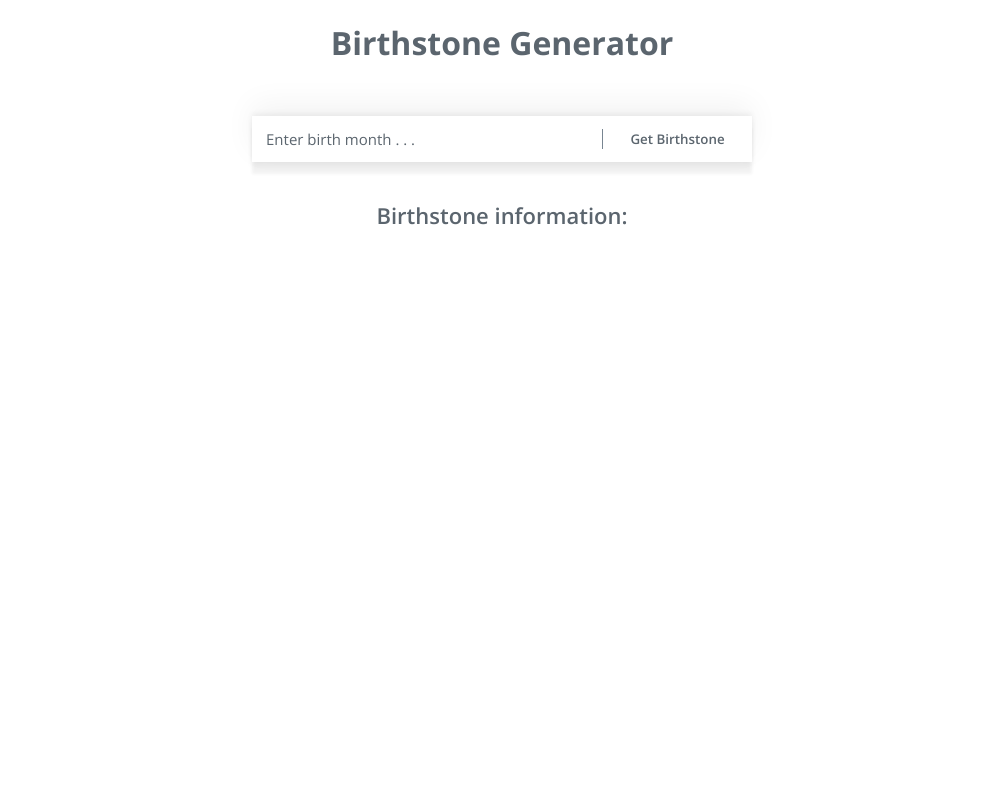
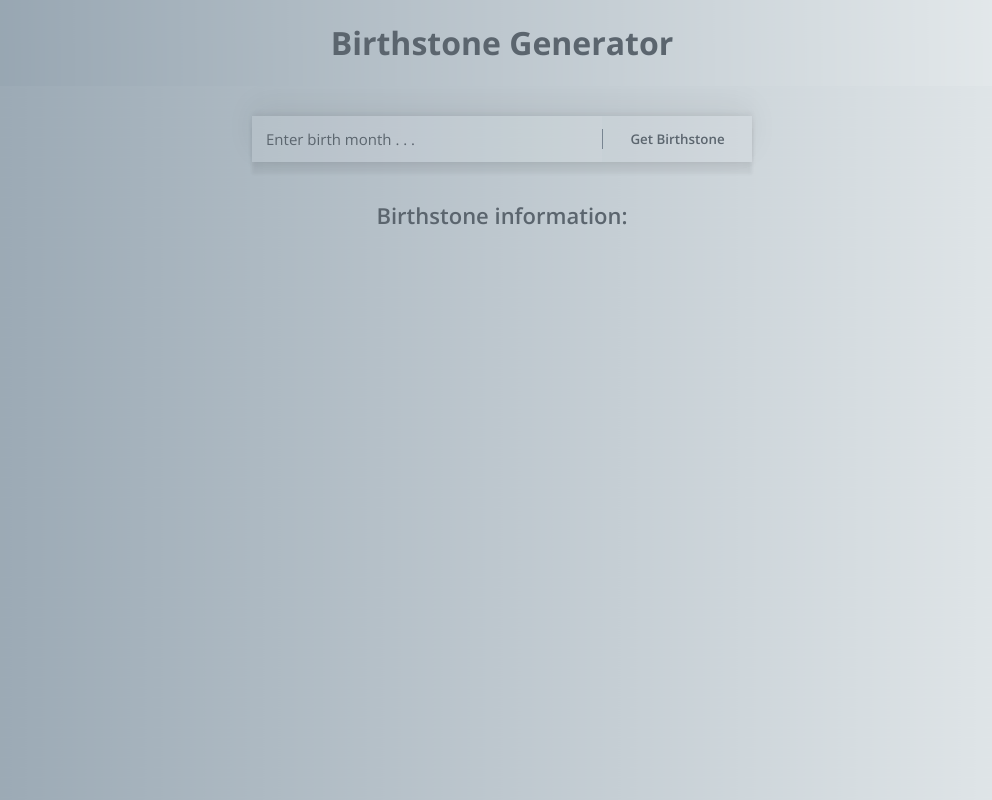
Before and after one commit to LeahLoeser/web-service-API, a website: page index.html in a window 1280 px wide. Shown: the whole page, without its empty margins (138-1130 px from the left). Drawn offline with nearby package versions, Linux system fonts and the light colour scheme.

Commit message:
path path path path path

```diff
--- a/css/style.css
+++ b/css/style.css
@@ -7,7 +7,7 @@
 
 header {
     text-align: center;
-    background: rgba(255, 255, 255, 0.01) url('./images/portrait.jpg') center/cover no-repeat;
+    background: rgba(255, 255, 255, 0.01) url('/images/portrait.jpg') center/cover no-repeat;
     background-size: cover;
     /* background-color: #B6C5F2; */
     margin-bottom: 30px;
@@ -24,7 +24,7 @@ body {
     flex-direction: column;
     align-items: center;
     min-height: 100vh;
-    background: url('./images/portrait.jpg') center/cover no-repeat;
+    background: url('/images/portrait.jpg') center/cover no-repeat;
     margin: 0;
   }
 
--- a/index.js
+++ b/index.js
@@ -1,3 +1,4 @@
+// index.js
 import express from 'express';
 import cors from 'cors';
 
@@ -7,6 +8,7 @@ app.use(cors());
 
 const port = process.env.PORT || 5502;
 
+// define months & corresponding birthstones
 let birthstones = {
     1: { month: "January", stone: "Garnet", imageUrl: "/images/january.png" },
     2: { month: "February", stone: "Amethyst", imageUrl: "/images/february.png" },
@@ -24,10 +26,12 @@ let birthstones = {
 
 
 app.get('/', (req, res) => {
+    // recieve month request for birthstone
     console.log("Received request for birthstones");
     const { month } = req.query;
     console.log("Requested month:", month);
 
+    // get birthstone objects
     if (month) {
         const birthMonth = Object.keys(birthstones).filter(key => birthstones[key].month.toLowerCase() === month.toLowerCase());
        // Include image URL in the response
@@ -38,6 +42,7 @@ app.get('/', (req, res) => {
    res.status(400).send("Invalid request. Please provide a valid month parameter.");
 });
 
+// get corresponding birthstone
 app.get('/stone/:id', (req, res) => {
     const { id } = req.params;
     const stone = birthstones[id];
```
Also changed, not shown: index.html (+0 -5 lines).
